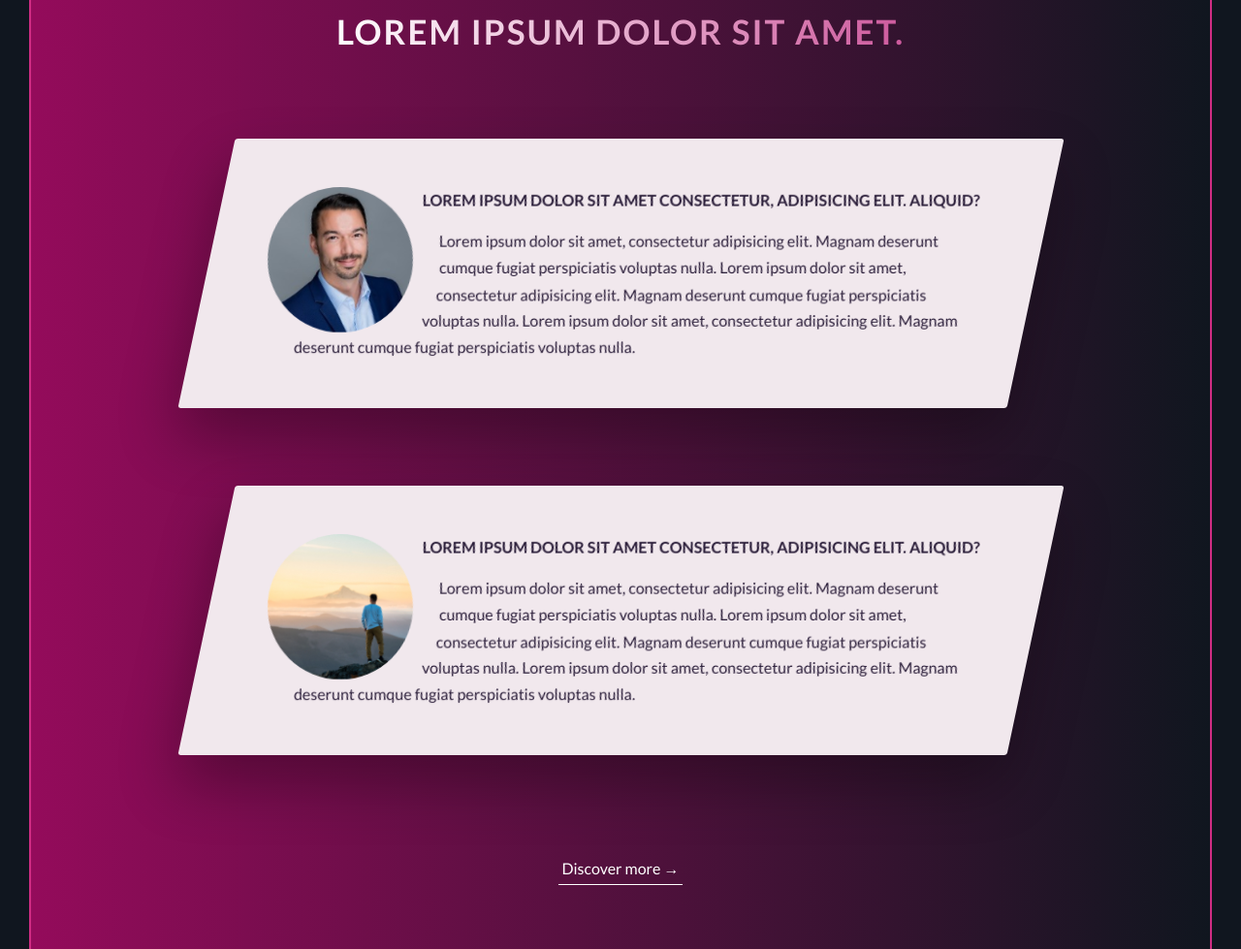
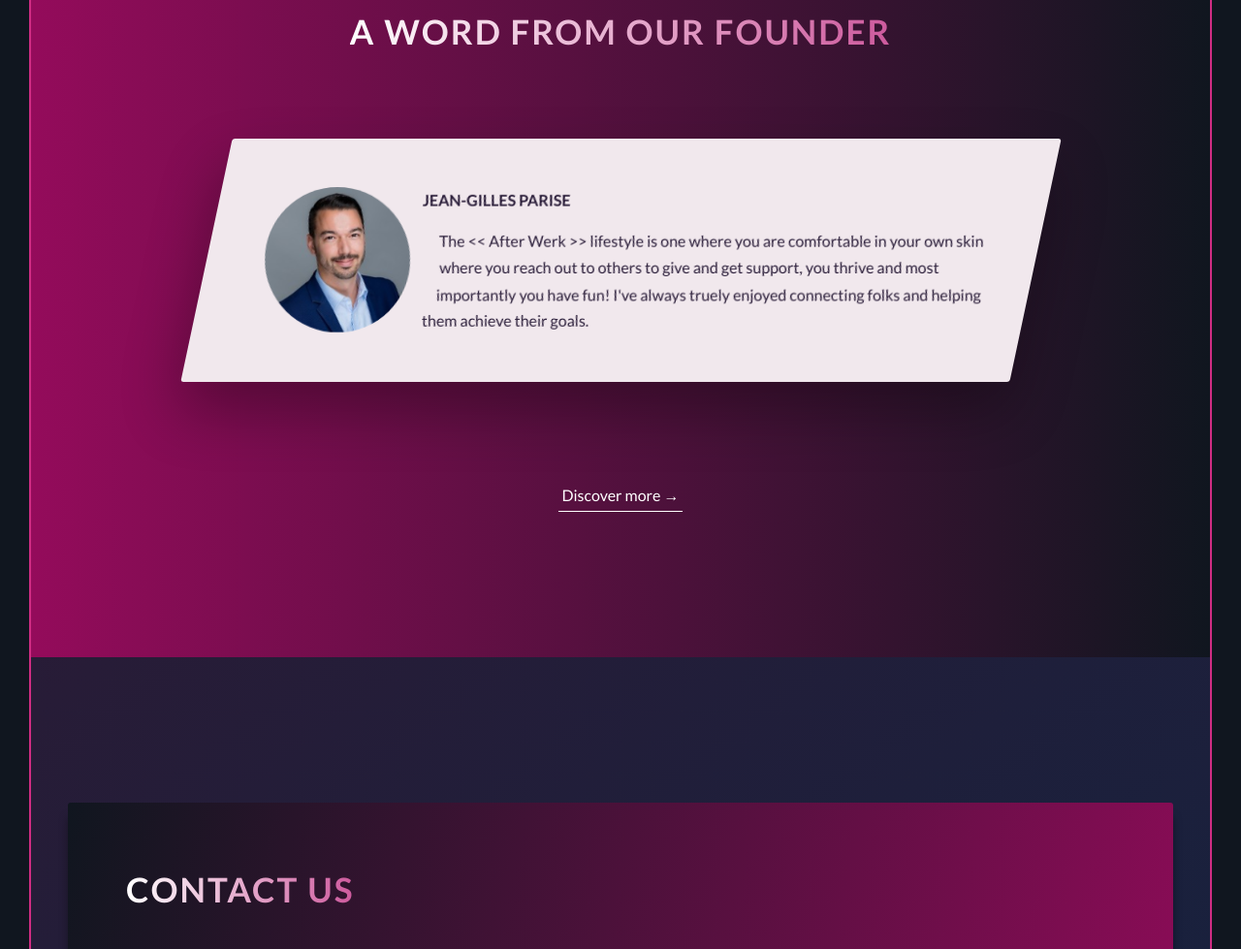
Before and after one commit to kbventures/afterwerk-toronto, a website: page index.html in a window 1280 px wide. Shown: the part 2709-3688 px from the top of the page at 97% size. Drawn offline with Linux system fonts and the light colour scheme.

Commit message:
Added text content to the word from founder section

```diff
--- a/index.html
+++ b/index.html
@@ -161,7 +161,7 @@
       <section class="section-stories">
         <div class="u-center-text u-margin-bottom-big">
           <h2 class="heading-secondary">
-            Lorem ipsum dolor sit amet.
+            A word from our founder
           </h2>
         </div>
 
@@ -174,31 +174,11 @@
           </figure>
           <div class="story__text">
             <h3 class="heading-tertiary u-margin-bottom-small">
-              Lorem ipsum dolor sit amet consectetur, adipisicing elit. Aliquid?
+              Jean-Gilles Parise
             </h3>
             <p>
-              Lorem ipsum dolor sit amet, consectetur adipisicing elit. Magnam deserunt cumque fugiat perspiciatis voluptas nulla.
-              Lorem ipsum dolor sit amet, consectetur adipisicing elit. Magnam deserunt cumque fugiat perspiciatis voluptas nulla.
-              Lorem ipsum dolor sit amet, consectetur adipisicing elit. Magnam deserunt cumque fugiat perspiciatis voluptas nulla.
-            </p>
-          </div>
-        </div>
-      </div>
-
-      <div class="row">
-        <div class="story">
-          <figure class="story__shape">
-            <img src="/img/nat-9.jpg" alt="Founder Picture" class="story__img">
-            <figcaption class="story__caption">Jean-Gilles Parise</figcaption>
-          </figure>
-          <div class="story__text">
-            <h3 class="heading-tertiary u-margin-bottom-small">
-              Lorem ipsum dolor sit amet consectetur, adipisicing elit. Aliquid?
-            </h3>
-            <p>
-              Lorem ipsum dolor sit amet, consectetur adipisicing elit. Magnam deserunt cumque fugiat perspiciatis voluptas nulla.
-              Lorem ipsum dolor sit amet, consectetur adipisicing elit. Magnam deserunt cumque fugiat perspiciatis voluptas nulla.
-              Lorem ipsum dolor sit amet, consectetur adipisicing elit. Magnam deserunt cumque fugiat perspiciatis voluptas nulla.
+              The << After Werk >> lifestyle is one where you are comfortable in your own skin where you reach out to others to give and get support,
+              you thrive and most importantly you have fun! I've always truely enjoyed connecting folks and helping them achieve their goals.
             </p>
           </div>
         </div>
```
